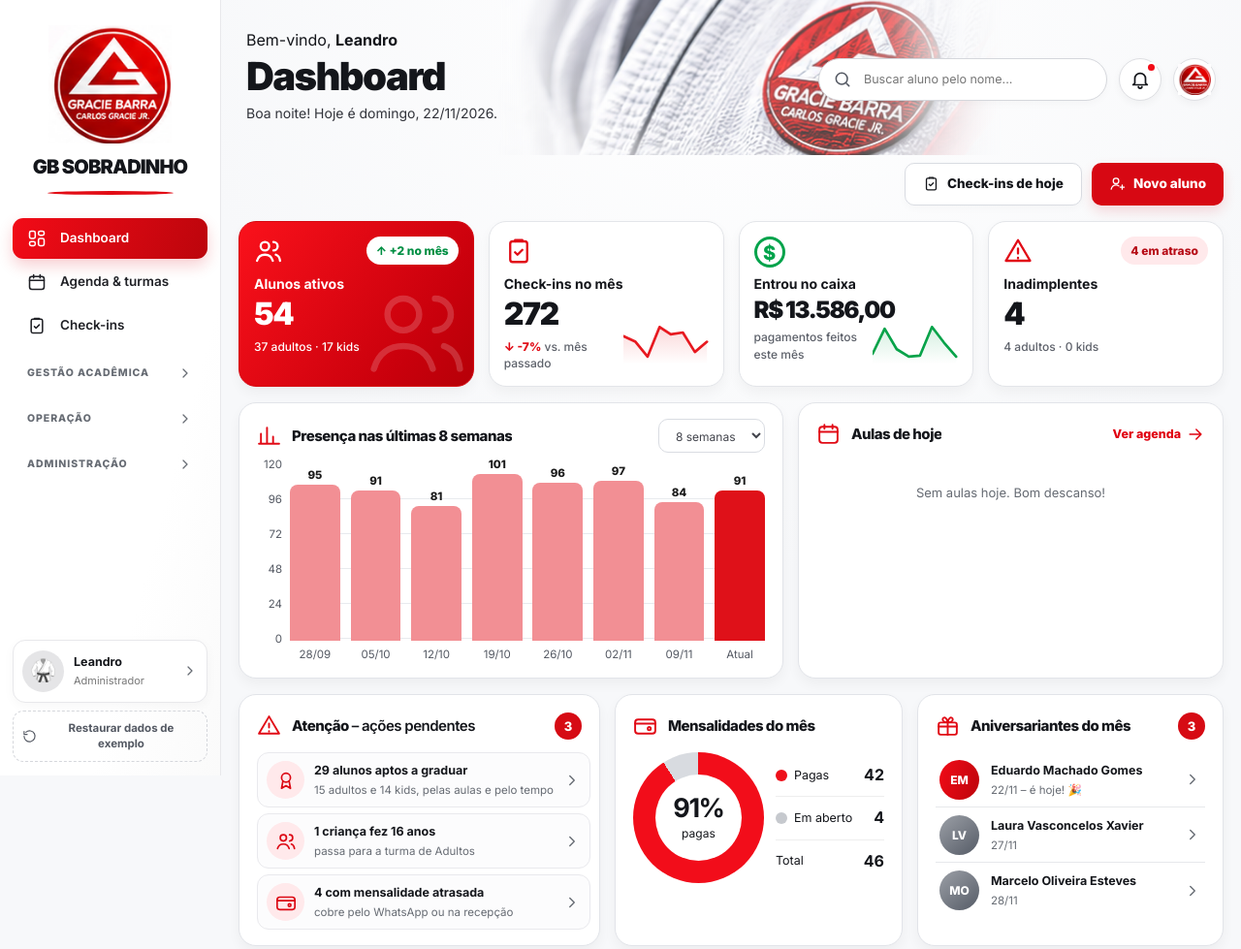
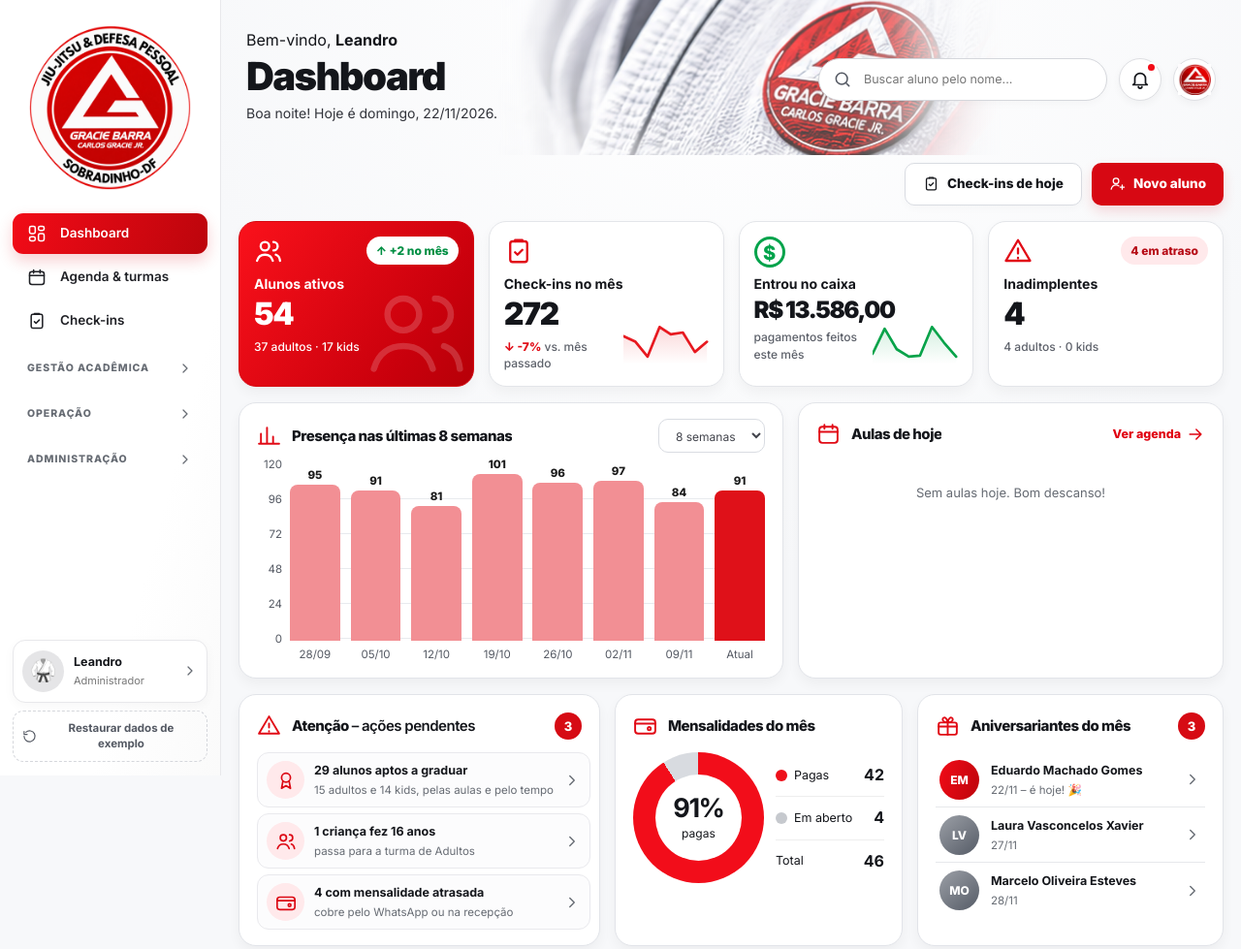
Before and after one commit to leandrohac8411/gb_admin, a website with bundled scripts: page index.html in a window 1280 px wide. Shown: the top 979 px of the page at 97% size. Built offline with nearby package versions, Linux system fonts and the light colour scheme.

Commit message:
fix: menu volta a mostrar o logo de Sobradinho (maior, sem texto)
Co-Authored-By: Claude Opus 5.5 <noreply@anthropic.com>

```diff
--- a/css/admin.css
+++ b/css/admin.css
@@ -31,7 +31,7 @@ h1,h2,h3{margin:0;line-height:1.2}
 #rodape{text-align:center;font-size:11px;color:var(--muted);padding:14px;letter-spacing:.04em}
 
 .lat-marca{display:flex;flex-direction:column;align-items:center;gap:10px;padding:26px 10px 18px}
-.lat-marca img{width:128px;height:122px;object-fit:contain}
+.lat-marca img{width:170px;height:170px;object-fit:contain}
 .lat-marca strong{font-size:20px;font-weight:900;letter-spacing:-.8px}
 .lat-marca i{height:4px;width:130px;border-radius:100%;background:#e20c15;transform:skewX(-25deg)}
 .lat-nav{flex:1;padding:6px 13px;display:flex;flex-direction:column;gap:3px}
--- a/js/menu.js
+++ b/js/menu.js
@@ -69,7 +69,7 @@ export function desenharMenu(ativa, usuario = {}) {
     `${icone(i.rota)}<span>${i.nome}</span>${i.pronto ? "" : "<em>em breve</em>"}</a>`;
   const [principal, ...grupos] = MENU;
   const nome = textoSeguro((usuario.nome || "").trim() || "Visitante");
-  return `<a class="lat-marca" href="#dashboard" aria-label="GB Sobradinho — início"><img src="img/gb-redondo.png" alt="Gracie Barra"><strong>GB SOBRADINHO</strong><i></i></a>` +
+  return `<a class="lat-marca" href="#dashboard" aria-label="GB Sobradinho — início"><img src="img/logo-sobradinho.png" alt="GB Sobradinho" onerror="this.onerror=null;this.src='img/gb-redondo.png'"></a>` +
     `<nav class="lat-nav">${principal.itens.map(link).join("")}` +
     grupos.map(g => {
       const aberto = abertos.has(g.grupo);
```
